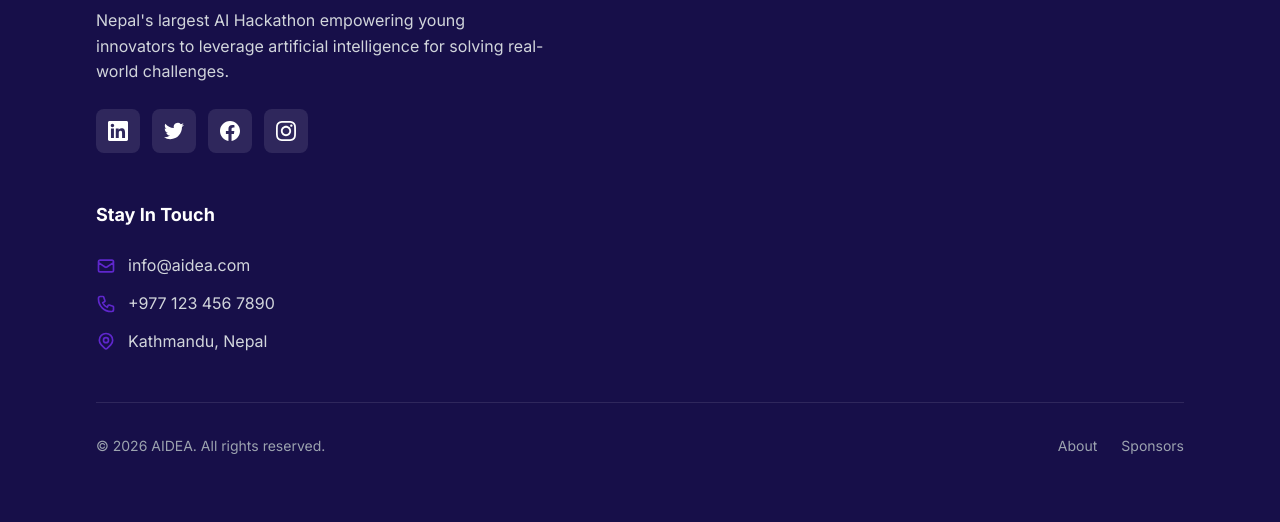
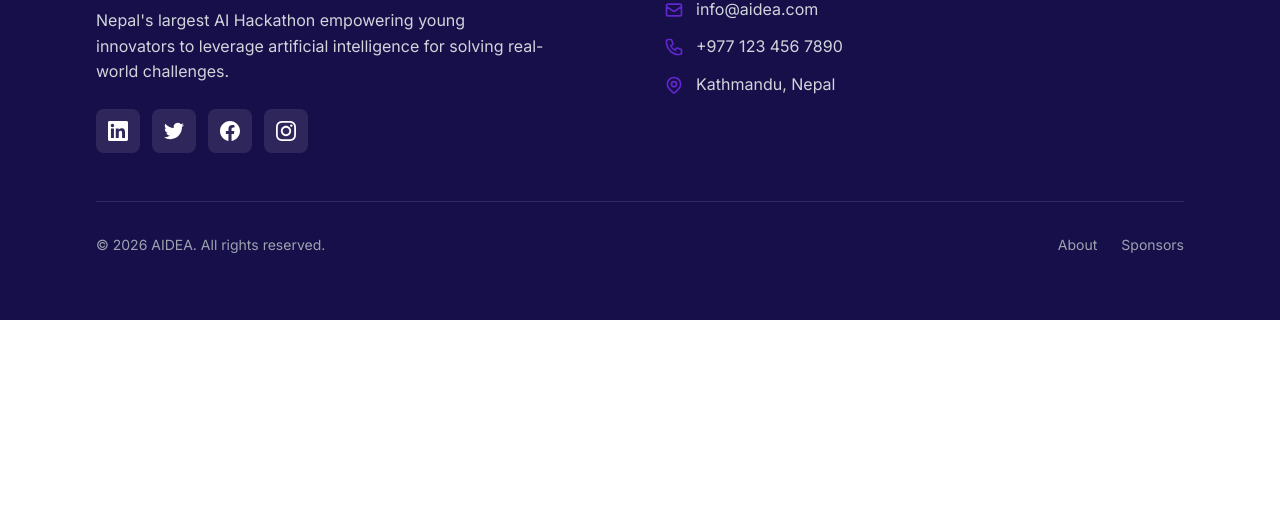
Before and after one commit to nirdeshdwa/aidea-html, a plain HTML site: page index.html in a window 1280 px wide. Shown: the part 5874-6396 px from the top of the page. After the commit the page ends 6194 px from the top, so only its background shows below. Drawn offline with Linux system fonts and the light colour scheme.

Commit message:
underline 2

```diff
--- a/styles.css
+++ b/styles.css
@@ -1006,25 +1006,19 @@ body {
 
 @media (min-width: 768px) {
     .footer-grid {
-        grid-template-columns: repeat(2, 1fr);
+        grid-template-columns: 1fr 1fr;
     }
 }
 
 @media (min-width: 1024px) {
     .footer-grid {
-        grid-template-columns: 2fr 1fr;
+        grid-template-columns: 1fr 1fr;
         gap: 3rem;
     }
 }
 
 .footer-col-wide {
     grid-column: span 1;
-}
-
-@media (min-width: 1024px) {
-    .footer-col-wide {
-        grid-column: span 2;
-    }
 }
 
 .footer-logo-link {
```
